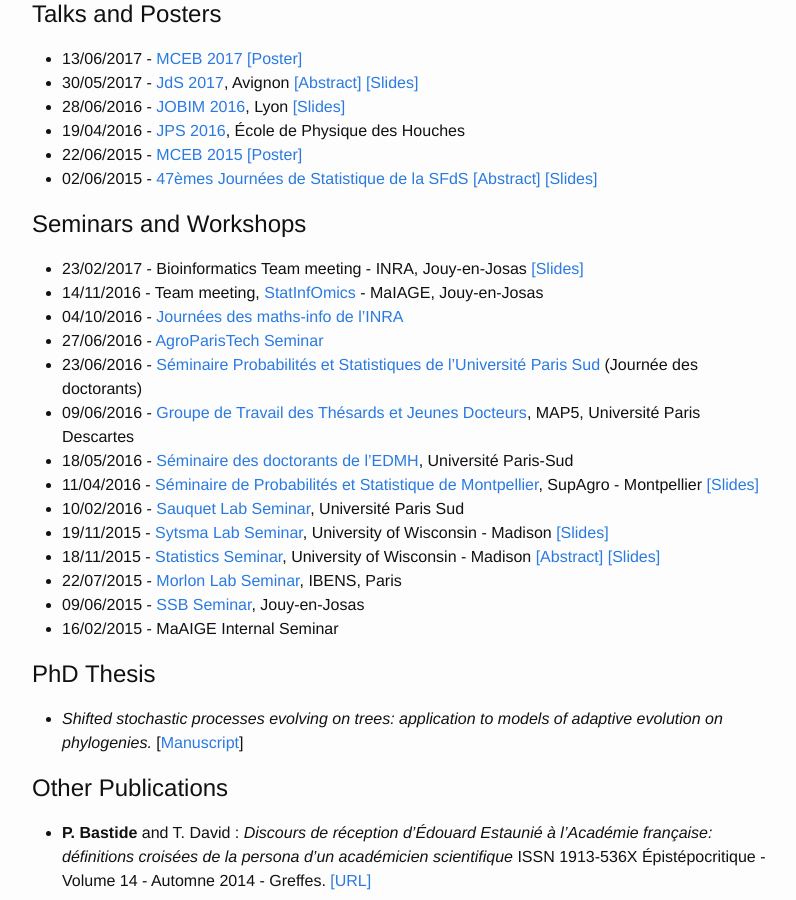
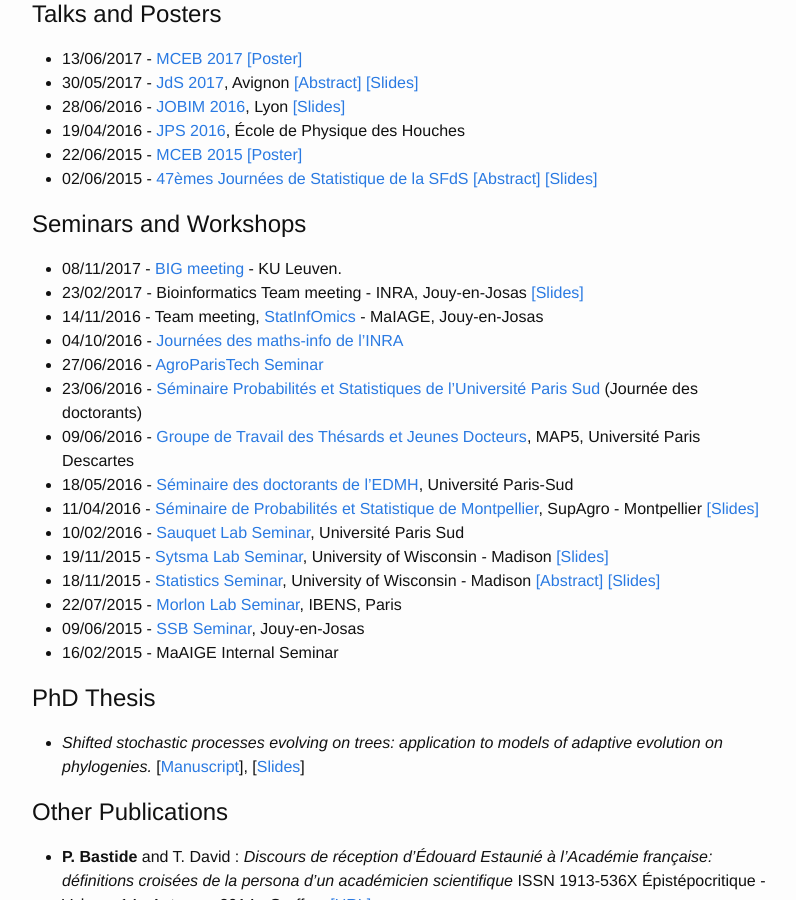
Before and after one commit to pbastide/pbastide.github.io, a Jekyll site: the page built from publi.md, in a window 1280 px wide and 900 px high, scrolled down 531 px. Shown: the whole window, without its empty margins (238-1034 px from the left). Built offline with Jekyll 4.4.1, drawn with Linux system fonts in a browser that asks for light colours.

Commit message:
Add BIG and slides.

```diff
--- a/publi.md
+++ b/publi.md
@@ -25,6 +25,7 @@ weight: 3
 * 02/06/2015 - [47èmes Journées de Statistique de la SFdS](http://jds2015.sfds.asso.fr/) [[Abstract]]({{site.baseurl}}/docs/SFdS_2015_v2.pdf) [[Slides]]({{site.baseurl}}/docs/20150602_JdS.pdf)
 
 # Seminars and Workshops
+* 08/11/2017 - [BIG meeting](https://gbiomed.kuleuven.be/english/networks/big/monthly-big-meetings) - KU Leuven.
 * 23/02/2017 - Bioinformatics Team meeting - INRA, Jouy-en-Josas [[Slides]]({{site.baseurl}}/docs/20170223_bioinfo.pdf)
 * 14/11/2016 - Team meeting, [StatInfOmics](http://maiage.jouy.inra.fr/?q=fr/StatInfOmics) - MaIAGE, Jouy-en-Josas
 * 04/10/2016 - [Journées des maths-info de l'INRA](https://journees.inra.fr/maths-info2016)
@@ -42,7 +43,7 @@ weight: 3
 
 # PhD Thesis
 
-* *Shifted stochastic processes evolving on trees: application to models of adaptive evolution on phylogenies.* [[Manuscript]({{site.baseurl}}/docs/Bastide_Manuscript_20171026.pdf)]
+* *Shifted stochastic processes evolving on trees: application to models of adaptive evolution on phylogenies.* [[Manuscript]({{site.baseurl}}/docs/Bastide_Manuscript_20171026.pdf)], [[Slides]({{site.baseurl}}/docs/20171019_soutenance.pdf)]
 
 # Other Publications
 
```
Also changed, not shown: 1 other file.
